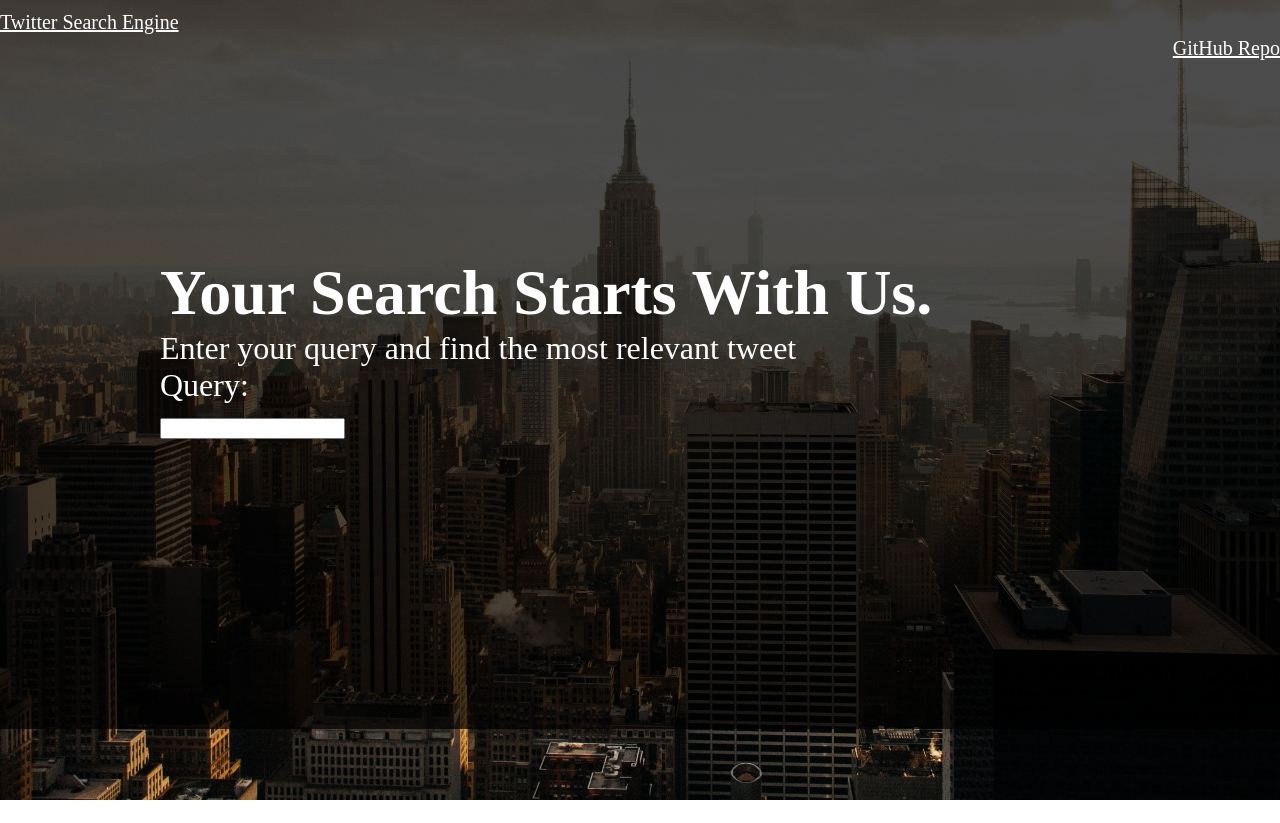
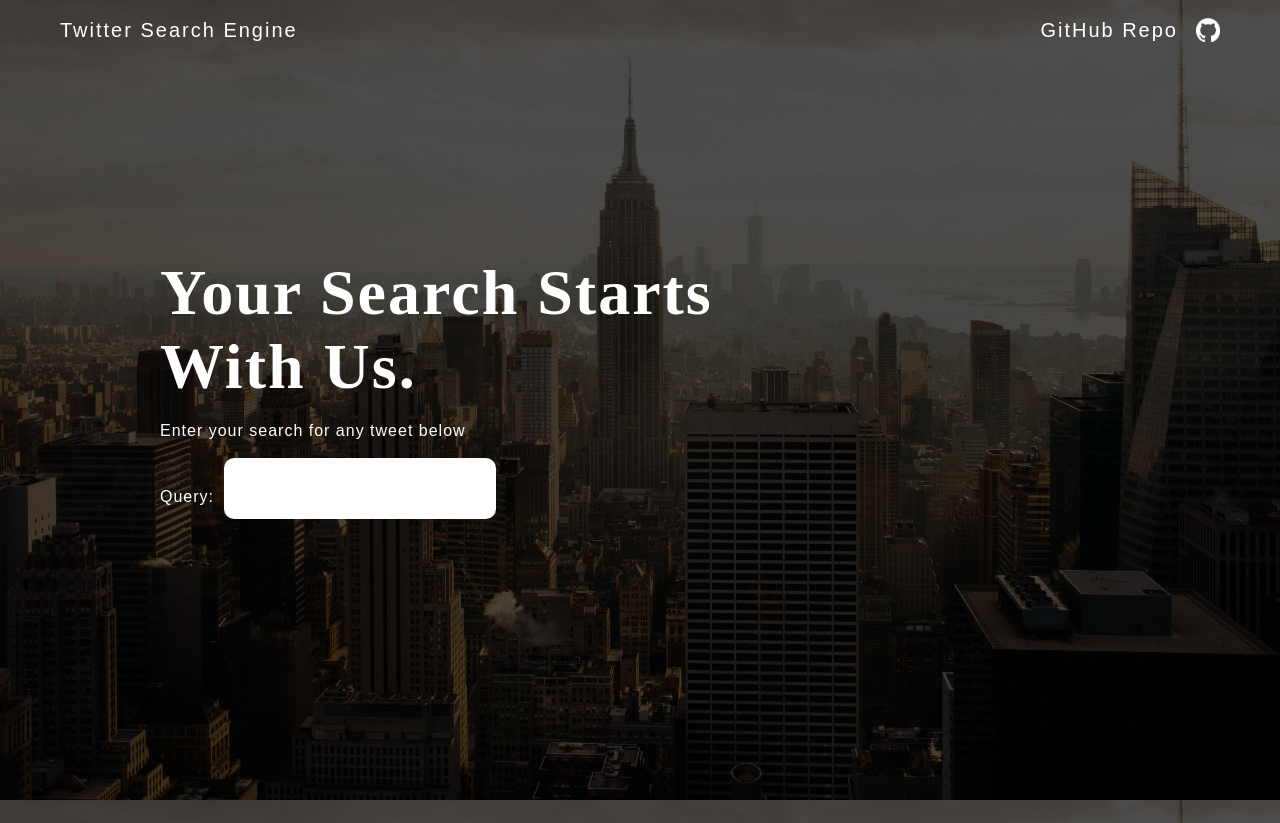
Before and after one commit to athom031/Twitter-Search-Engine, an Angular app in the folder attempt/: page / in a window 1280 px wide. Before the commit the page ends 800 px from the top, so only its background shows below. Built offline with nearby package versions, Linux system fonts and the light colour scheme.

Commit message:
no results page done

```diff
--- a/attempt/src/app/app.component.css
+++ b/attempt/src/app/app.component.css
@@ -7,13 +7,7 @@
     box-sizing: border-box;
 }
 
-.search-home-title {
-    color: white;
-    font-size: 2em;
-    font-family: "Sans-serif";
-    font: "Verdana";
-    font-weight: bold;
-}
+/**** BANNER ****/
 
 .banner {
     position: fixed;
@@ -21,29 +15,126 @@
     left: 0;
     width: 100%;
     height: 60px;
-    padding: 0; /* Remove any padding */
+    padding: 0 60px;
     z-index: 100;
+    display: flex;
+    align-items: center;
+}
+
+.banner a {
+    text-decoration: none;
+    font-family: "Helvetica Neue UltraLight", Arial, sans-serif;
 }
 
 a {
     color: #FFF;
     font-size:20px;
+    transition: all 0.3s ease;
+    letter-spacing: 2px;
 }
 
 a:hover {
     color: rgba(255, 255, 255, 0.7);
+    letter-spacing: 3px;
 }
 
-/* .poem {
+
+.home-button {
+    margin-right: auto;
+}
+
+.github-button {
+    display: flex; /* Make the container a flex container */
+    align-items: center; /* Vertically center the items within the container */
+}
+
+.github-button a {
+    margin-right: 10px; /* Add spacing between the text and logo */
+}
+
+.github-logo {
+    width: 24px;
+    height: auto;
+    margin-left: 8px;
+}
+
+.github-logo:hover {
+    color: rgba(255, 255, 255, 0.7);
+    letter-spacing: 4px;
+}
+
+/**** SEARCH HOME TITLE ****/
+
+.search-home-title {
     color: white;
-    font-size: 1em;
+    font-size: 2em;
     font-family: "Sans-serif";
     font: "Verdana";
+    letter-spacing: 2px;
     font-weight: bold;
 }
 
+.search-home-caption {
+    letter-spacing: 1px;
+    font-family: "Helvetica Neue UltraLight", Arial, sans-serif;
+    font-size: 16px;
+    font-weight: normal;
+}
 
-.search {
+.search-home-bar {
+    display: flex;
+    align-items: center;
+}
+
+.search-home-bar p {
+    margin-right: 10px;
+    letter-spacing: 1px;
+    font-family: "Helvetica Neue UltraLight", Arial, sans-serif;
+    font-size: 16px;
+    font-weight: normal;
+}
+
+/******* NO RESULTS ******/
+
+.no-results-container {
+    background-color: rgba(0, 0, 0, 0.8);
+    padding: 20px;
+    border-radius: 10px;
+    display: inline-block; /* Change to inline-block */
+    text-align: left;
+  }
+
+  .no-results-title {
+    font-size: 2em;
+    font-weight: bold;
+    margin-bottom: 20px;
+  }
+
+  .no-results-body {
+    font-size: 1em;
+  }
+
+  .search-results-refresh {
+    align-items: center;
+    margin-top: 20px;
+    padding-left: 250px;
+  }
+
+/***** SEARCH AGAIN BUTTON *****/
+.btn {
     font-size: 20px;
-    font-weight: 220;
-} */
+    padding: 10px 20px;
+    border: 0;
+    background-color: #b83a3a;
+    color: rgb(230, 233, 239);
+    border-radius: 20px;
+    margin-top: 10px;
+    transition: all 250ms ease-in-out;
+    cursor: pointer;
+    &:hover {
+      background-color: #c04242a8;
+    }
+    &:focus {
+      outline: none;
+    }
+  }
--- a/attempt/src/app/app.component.html
+++ b/attempt/src/app/app.component.html
@@ -11,6 +11,7 @@
       <a href="https://github.com/athom031/Twitter-Search-Engine" target="_blank" rel="noopener" style="float: right;">
         GitHub Repo
       </a>
+      <img src="../assets/github_logo.png" alt="GitHub Logo" class="github-logo">
     </div>
   </div>
 
@@ -18,27 +19,28 @@
     Search Home
       when no search query is currently submitted
   -->
-  <div *ngIf="!searchQuery; else search">
+  <div *ngIf="!gotResult; else search">
     <div class="search-home-container">
       <div class="search-home-title">
         <p>
-          Your Search Starts With Us.
+          Your Search Starts
+          <br/>
+          With Us.
+          <br/>
         </p>
       </div>
 
       <div class="search-home-caption">
+        <br/>
         <p>
-          Enter your query and find the most relevant tweet
-        </p>
-      </div>
-
-      <div class="search-home-query">
-        <p>
-          Query:
+          Enter your search for any tweet below <br/><br/>
         </p>
       </div>
 
       <div class="search-home-bar">
+        <p>
+          Query:
+        </p>
         <app-search-bar (searchSubmit)="getTweetIds($event)"></app-search-bar>
       </div>
 
@@ -73,22 +75,30 @@
     </div>
 
     <ng-template #no_results>
-      <div class="no-result-title">
-        Curious...
-      </div>
-      <div class="no-result-body">
-        It seems out of 4.5 million tweets, your search query:
-        {{ searchQuery }}
-        does not match any in our collection.
-        Though this number may seem daunting, the Fall of 2020 was a trying time.
-        Keeping this in mind, try a more relevant search.
+      <div class="no-results-container">
+        <div class="no-results-wrapper">
+          <div class="no-results-title">
+            Curious...
+          </div>
+          <div class="no-results-body">
+            It seems out of 4.5 million tweets, your search query:<br/>
+            &nbsp;&nbsp;&nbsp;&nbsp;&nbsp;&nbsp;<i>{{ searchQuery }}</i><br/>
+            does not match any in our collection.<br/><br/>
+            Though this number may seem daunting,<br/>
+            &nbsp;&nbsp;&nbsp;the Fall of 2020 was a trying time.<br/>
+            Keeping this in mind, <br/>
+            &nbsp;&nbsp;&nbsp;try a more relevant search.<br/><br/>
+          </div>
+        </div>
+
+        <div class="search-results-refresh">
+          <button class="btn" (click)="refreshPage()">Search Again</button>
+        </div>
       </div>
     </ng-template>
 
 
-    <div class="search-results-refresh">
-      <button (click)="refreshPage()">Search Again</button>
-    </div>
+
 
   </ng-template>
 
--- a/attempt/src/app/app.component.ts
+++ b/attempt/src/app/app.component.ts
@@ -15,6 +15,7 @@ export class AppComponent {
   searchQuery: string = '';
   formattedSearchQuery: string = '';
   tweetIds: string[] = [];
+  gotResult: boolean = false;
 
   title = 'Twitter Search Engine';
 
@@ -36,6 +37,7 @@ export class AppComponent {
         `Tweet Ids: ${this.tweetIds.join('\n')}` :
         'No Tweets Returned'
     );
+    this.gotResult = true;
   }
 
   getTweetIds(unformattedQuery: string) {
--- a/attempt/src/app/search-bar/search-bar.component.css
+++ b/attempt/src/app/search-bar/search-bar.component.css
@@ -0,0 +1,36 @@
+/* Apply styles to the entire form when not focused */
+form {
+    color: white;
+    background-color: white; /* White background when not focused */
+    border-radius: 10px; /* Rounded corners */
+    font-size: 18px;
+    margin-bottom: 16px;
+    transition: background-color 0.3s; /* Add a smooth transition effect */
+  }
+
+  /* Apply styles to the input element inside the form */
+  input {
+    color: white;
+    background-color: transparent; /* Transparent background */
+    border: none;
+    font-size: 18px;
+    border-radius: 10px; /* Rounded corners */
+    padding: 20px;
+    transition: background-color 0.3s; /* Add a smooth transition effect */
+  }
+
+  /* Apply styles to the input when it is focused */
+  input:focus {
+    background-color: transparent; /* Transparent background when focused */
+    outline: none; /* Remove the default focus outline */
+  }
+
+  /* Apply styles to the label element */
+  label {
+    padding-right: 20px;
+  }
+
+  /* Apply styles to the entire form when it is focused */
+  form:focus-within {
+    background-color: transparent; /* Transparent background when the form or its descendants are focused */
+  }
```
Also changed, not shown: attempt/src/assets/github_logo.png (added).
